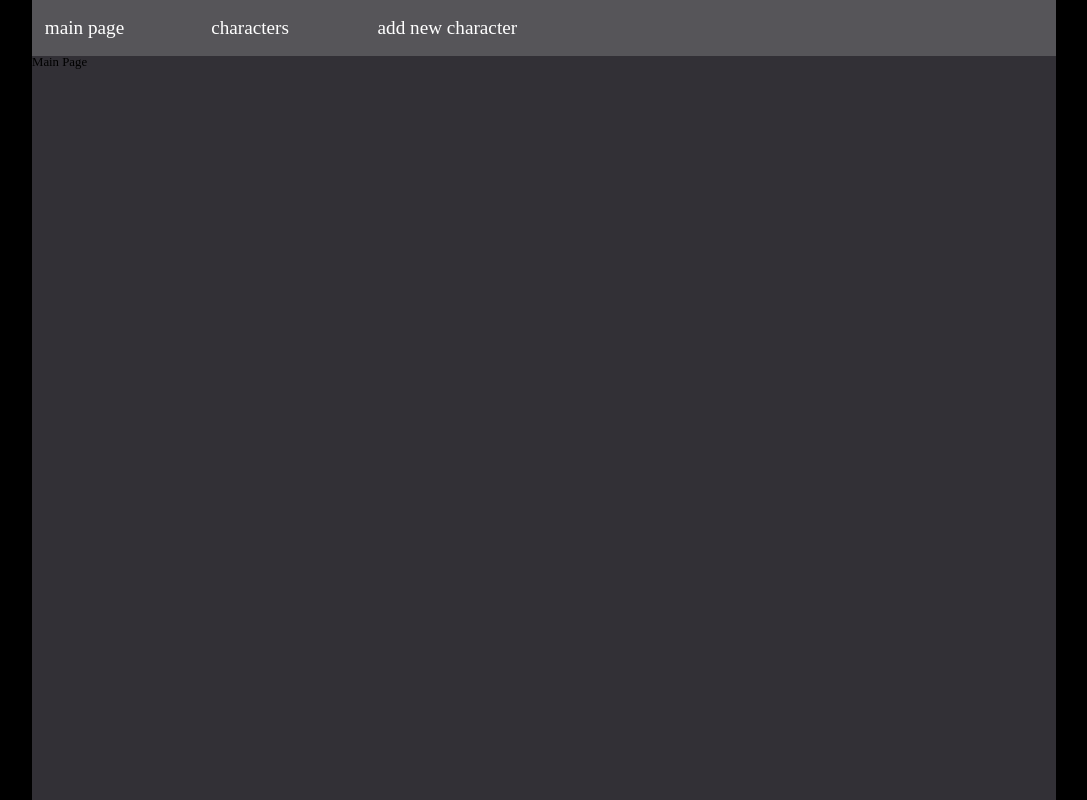
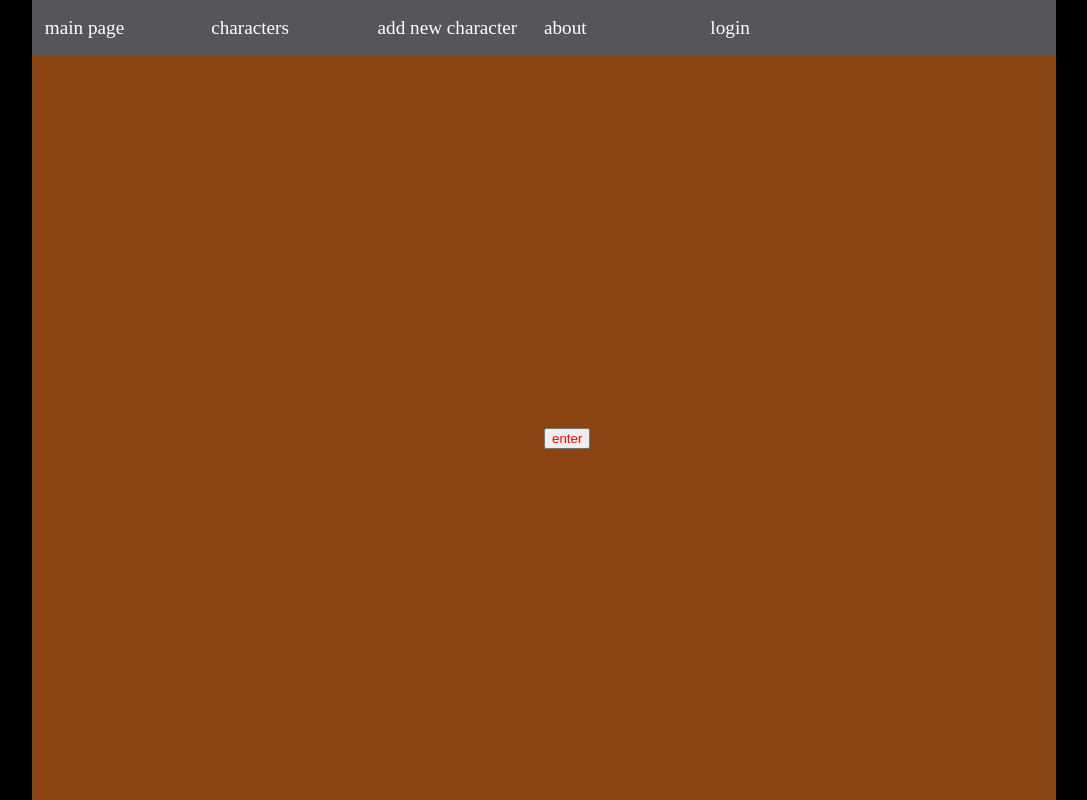
Before and after one commit to inka3inka/NPC-s-Generator, a React app: page /#/mainPage in a window 1280 px wide. Shown: the whole page, without its empty margins (96-1183 px from the left). Built offline with nearby package versions, Linux system fonts and the light colour scheme; a web font is replaced by a local one.

Commit message:
started main page

```diff
--- /dev/null
+++ b/js/components/about.js
@@ -0,0 +1,11 @@
+import React, {Component} from 'react';
+
+export class About extends Component {
+  render() {
+    return (
+      <div>
+        About
+      </div>
+    )
+  }
+}
--- a/js/components/characterSheet.js
+++ b/js/components/characterSheet.js
@@ -27,7 +27,7 @@ export class CharacterSheet extends Component {
       <div className="characters-container vertical">
 
         <div className="main-information-container horizontal">
-          <div className="vertical">
+          <div className="information vertical">
             <div className="main-information-name vertical"> {this.props.character.characterName} {this.props.character.characterSurname}</div>
               <div className="main-information-other">
                 <div>{this.props.character.class}</div>
--- a/js/components/mainContainer.js
+++ b/js/components/mainContainer.js
@@ -6,6 +6,7 @@ import {Characters} from "./characters";
 import {NewCharacter} from "./addNewCharacter";
 import {EditCharacter} from "./editCharacter";
 import {CharacterSheet} from "./characterSheet";
+import {About} from "./about";
 
 export class MainContainer extends Component {
   state = {
@@ -43,6 +44,7 @@ export class MainContainer extends Component {
             <Route path="/addNewCharacter">
               <NewCharacter onDone={this.showCharacters}/>
             </Route>
+            <Route path="/about" component={About}/>
             <Route path="/editCharacter/:characterId" children={({ match: { params: { characterId}}}) => {
 
               return <EditCharacter character={this.state.characters[characterId]} id={characterId} onDone={this.showEditedCharacter}/>
--- a/js/components/mainPage.js
+++ b/js/components/mainPage.js
@@ -1,11 +1,49 @@
 import React, {Component} from 'react';
 
 export class MainPage extends Component {
+
+  state ={
+    isOn: true,
+  };
+
+
+  handleClick = () => {
+    this.setState({
+      isOn: !this.state.isOn
+    })
+  };
+
   render() {
     return (
-      <div>
-        Main Page
-      </div>
+
+        <div className="curtain">
+
+
+          <div className="curtain__wrapper">
+
+            <button className="enter-button" style={{color: this.state.isOn ? 'red' : 'green'}} onClick={this.handleClick}>enter</button>
+
+            <input type="checkbox" defaultChecked/>
+
+
+            <div className="curtain__panel curtain__panel--left">
+
+
+            </div>
+
+
+            <div className="curtain__prize">
+
+            </div>
+
+
+            <div className="curtain__panel curtain__panel--right">
+
+            </div>
+
+          </div>
+
+        </div>
     )
   }
 }
--- a/js/components/navigation.js
+++ b/js/components/navigation.js
@@ -3,6 +3,9 @@ import { HashRouter as Router , Link} from'react-router-dom';
 
 
 export class Navigation extends Component {
+  state = {
+    logged: false
+  }
   render() {
     return (
       <Router>
@@ -10,6 +13,10 @@ export class Navigation extends Component {
           <Link to="/mainPage" className="nav-element">main page</Link>
           <Link to="/characters" className="nav-element">characters</Link>
           <Link to="/addNewCharacter" className="nav-element">add new character</Link>
+          <Link to="/about" className="nav-element">about</Link>
+          <Link to="/log" className="nav-element">
+            {this.state.logged === false ? <div>login</div> : <div>logout</div>}
+          </Link>
         </div>
       </Router>
     )
--- a/scss/style.scss
+++ b/scss/style.scss
@@ -241,6 +241,10 @@ html {
 
   .main-information-container {
 
+    .information {
+
+      width: 50%;
+
       .main-information-name {
         font-size: 2rem;
         margin-bottom: 4vh;
@@ -252,6 +256,7 @@ html {
         }
 
 
+      }
     }
 
     .main-information-other {
@@ -269,8 +274,10 @@ html {
         background-size: contain;
         border: none;
         margin: 2vh 0;
-        width: 35vw;
+        width: 30vw;
         position: absolute;
+
+
       }
     }
 
@@ -284,7 +291,7 @@ html {
         background-color: #565559;
         position: absolute;
         top: 8%;
-        left: 65%
+        left: 25%
       }
     }
   }
@@ -314,3 +321,87 @@ html {
   }
 
 }
+
+/* width */
+::-webkit-scrollbar {
+  width: 2vw;
+}
+
+/* Track */
+::-webkit-scrollbar-track {
+  background: #323036;
+}pit
+
+/* Handle */
+::-webkit-scrollbar-thumb {
+  background-image: url('../images/output-onlinepngtools (5).png');
+  background-size: contain;
+  background-repeat: no-repeat;
+
+}
+
+ //Curtain
+
+.curtain {
+  width: 100%;
+  height: 93vh;
+  overflow: hidden;
+}
+
+.curtain__wrapper {
+  width: 100%;
+  height: 100%;
+  position: relative;
+  z-index: 1;
+
+  .enter-button {
+    position: absolute;
+    top: 50%;
+    left: 50%;
+    z-index: 3;
+  }
+}
+
+.curtain__panel {
+  background: saddlebrown;
+  width: 50%;
+  height: 93vh;
+  float: left;
+  position: relative;
+  z-index: 2;
+  transition: all 1s ease-out;
+
+}
+
+.curtain__panel--left {
+  transform: translateX(-100%);
+}
+
+.curtain__panel--right {
+  transform: translateX(100%);
+}
+
+.curtain__prize {
+  background: #333;
+  position: absolute;
+  z-index: 1;
+  width: 80%;
+  height: 93vh;
+}
+
+input[type=checkbox] {
+  position: absolute;
+  cursor: pointer;
+  width: 100%;
+  height: 100%;
+  z-index: 100;
+  opacity: 0;
+}
+
+input[type=checkbox]:checked ~ div.curtain__panel--left {
+  transform: translateX(0);
+}
+
+input[type=checkbox]:checked ~ div.curtain__panel--right {
+  transform: translateX(0);
+}
```
Also changed, not shown: images/dice10.png (added), images/dice3.jpeg (added), images/dice4.png (added), images/dice8.png (added), images/dice9.png (added), images/output-onlinepngtools (5).png (added), images/transparentDice.png (added). Lines whose indentation alone changed are shown as unchanged.
